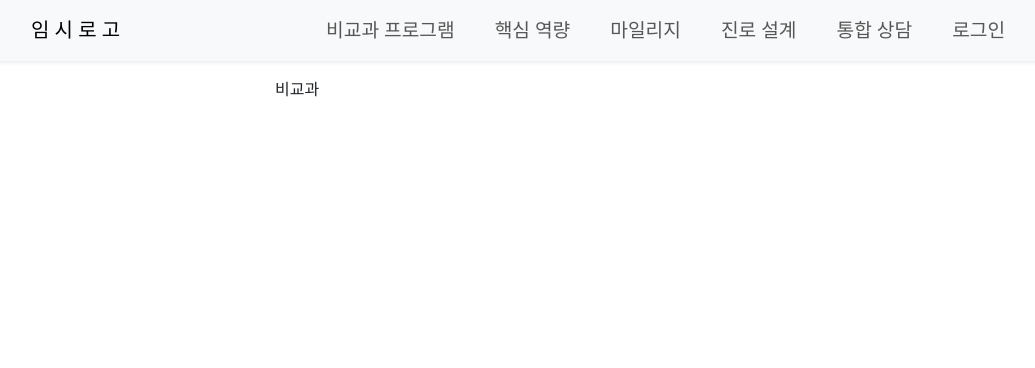
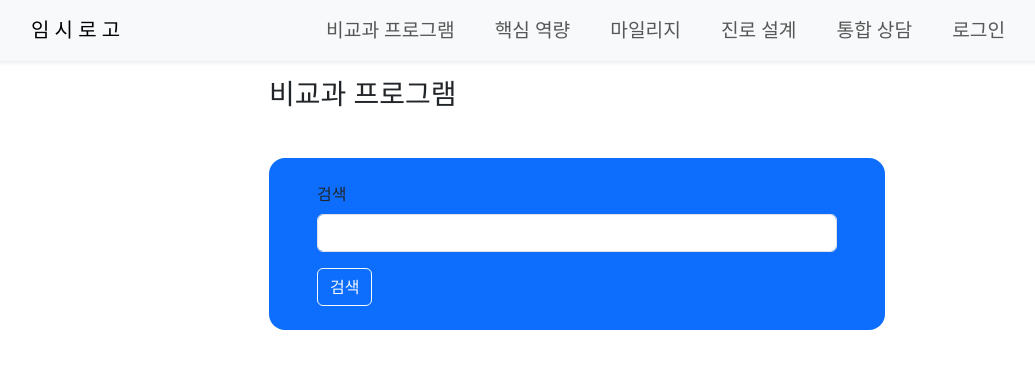
Before and after one commit to rmrisco28/stepUp_prj5, a React (Vite) app in the folder frontend/: page /extra_curricular in a window 1280 px wide. Shown: the top 368 px of the page, without its empty margins (51-1086 px from the left). Built offline with nearby package versions, Linux system fonts and the light colour scheme.

Commit message:
비교과프로그램 임시 검색폼

```diff
--- a/frontend/src/feature/extra_curricular/Extra_curricular.jsx
+++ b/frontend/src/feature/extra_curricular/Extra_curricular.jsx
@@ -1,10 +1,26 @@
-import { Col, Row } from "react-bootstrap";
+import {
+  Button,
+  Col,
+  FormControl,
+  FormGroup,
+  FormLabel,
+  Row,
+} from "react-bootstrap";
 
 export function Extra_curricular() {
   return (
-    <Row className="justify-content-center">
+    <Row className="justify-content-center w-100">
       <Col xs={12} md={8} lg={6}>
-        <>비교과</>
+        <h3 className="mb-5">비교과 프로그램</h3>
+        <section className="bg-primary px-3 px-sm-5 py-4 rounded-4">
+          <div>
+            <FormGroup>
+              <FormLabel>검색</FormLabel>
+              <FormControl className="w-100 mb-3" />
+            </FormGroup>
+            <Button variant="outline-light">검색</Button>
+          </div>
+        </section>
       </Col>
     </Row>
   );
```
